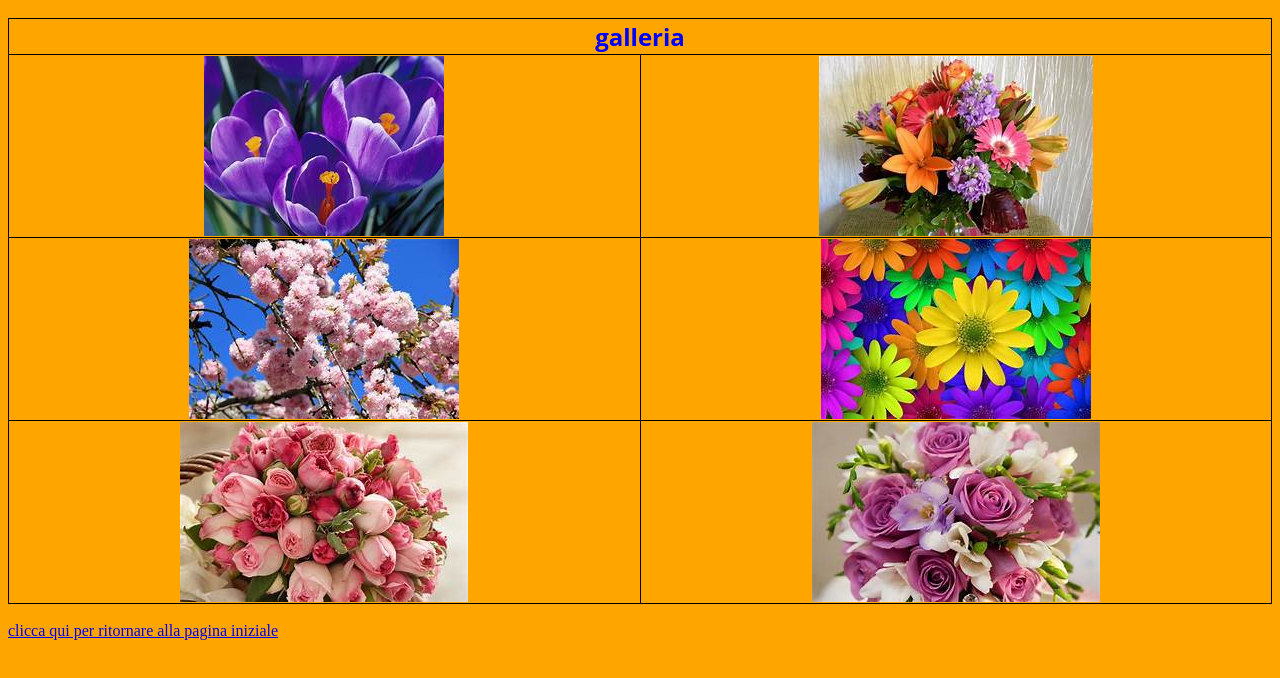
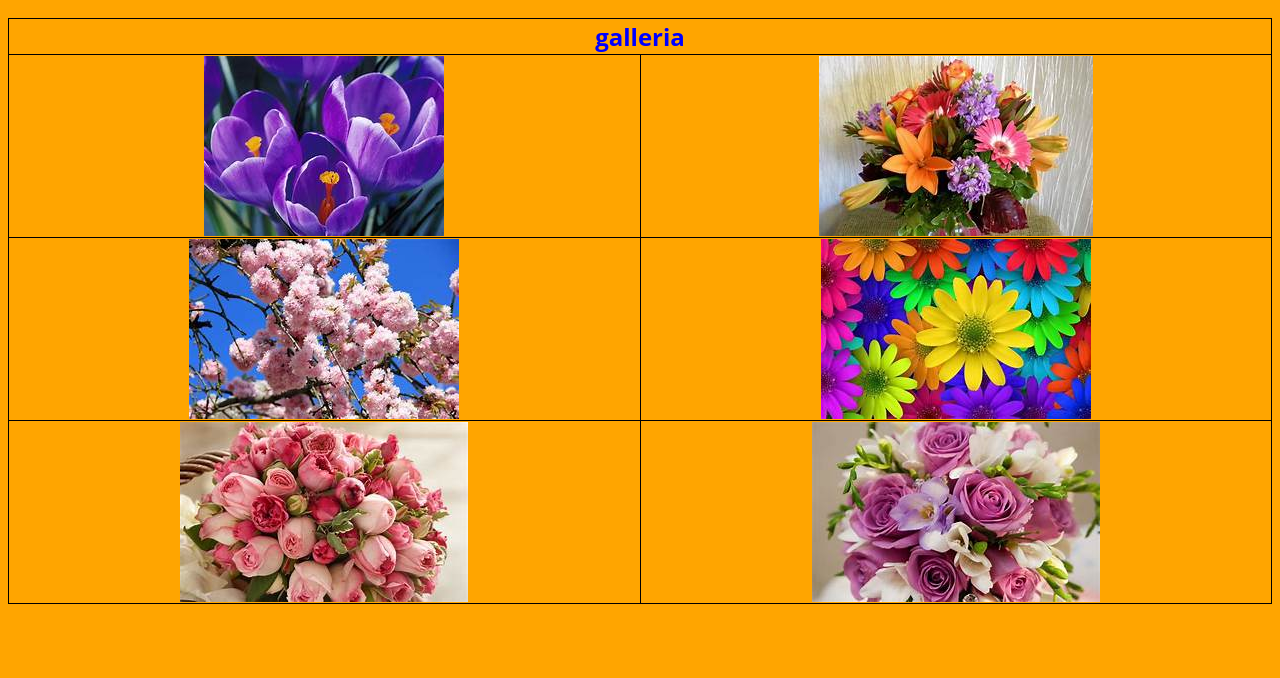
Before and after one commit to andrea10076/andrearaimondi.github.io, a plain HTML site: page pagine/galleria/mosaico.html in a window 1280 px wide. Shown: the part 48-726 px from the top of the page. Drawn offline with Linux system fonts and the light colour scheme.

Commit message:
Update mosaico.html

```diff
--- a/pagine/galleria/mosaico.html
+++ b/pagine/galleria/mosaico.html
@@ -31,7 +31,5 @@ p{
     <td><a href="fiori2.jpeg"><p><img src="fiori2.jpeg"></p></a></td>
   </tr>
 </table>
-<br>
-<a href="index.html">clicca qui per ritornare alla pagina iniziale</a>
 </body>
 </html>
```
